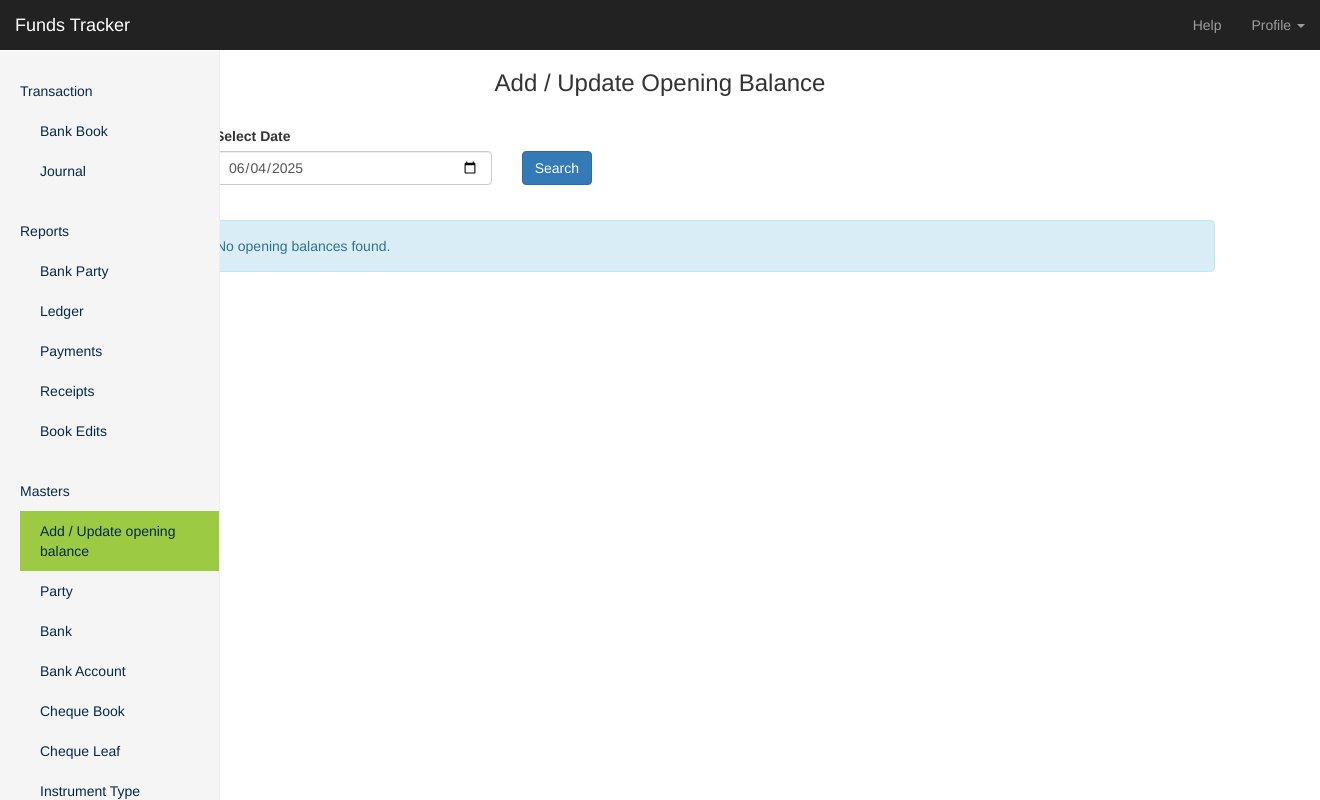
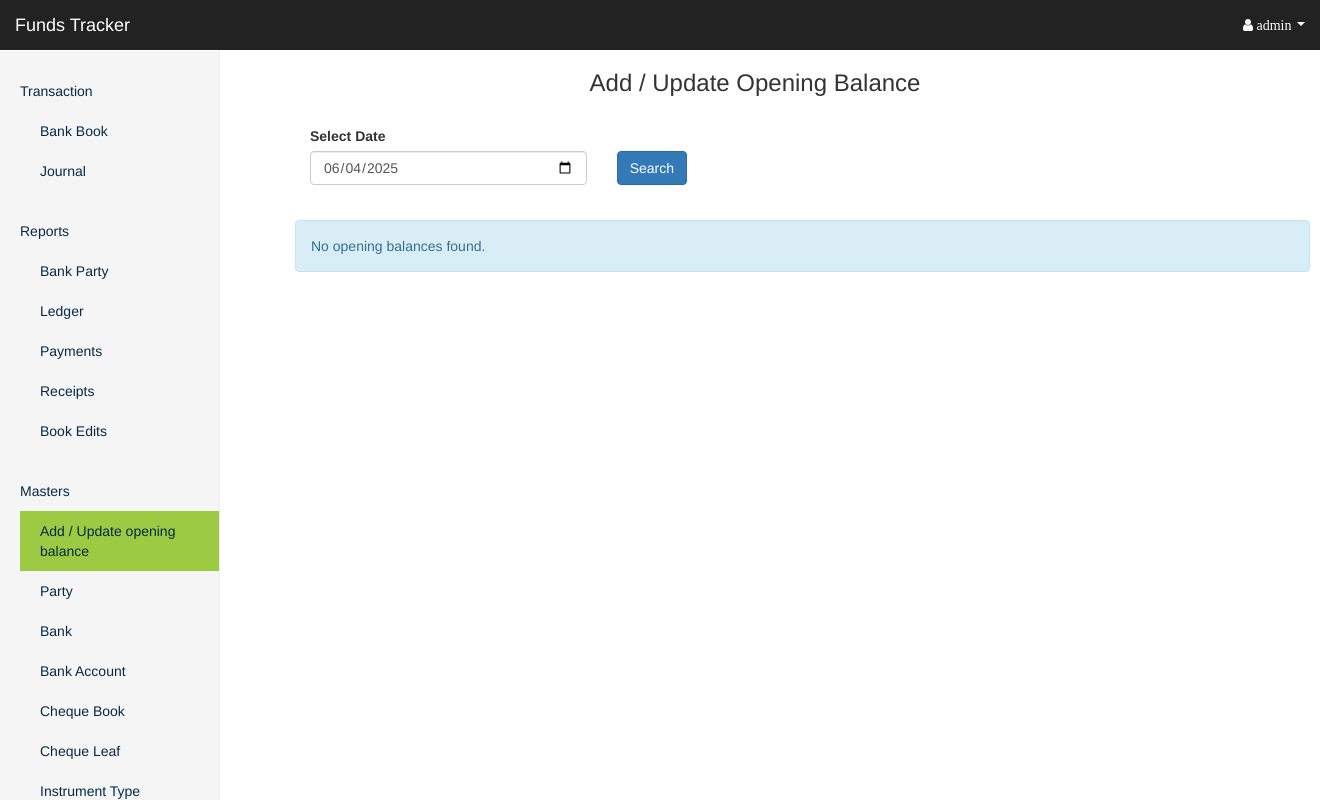
Before and after one commit to UCDS/funds_tracker, a CodeIgniter app: page /database/report/add_upd_opening_balance in a window 1320 px wide. Run offline with CodeIgniter, Linux system fonts and the light colour scheme; a user stored in the database is signed in; data comes from the database, SQL or seed files in the repository; data that the repository does not hold is empty; some libraries are stand-ins or nearby versions.

Commit message:
Bug fixes and enhancements

```diff
--- a/application/models/Party_model.php
+++ b/application/models/Party_model.php
@@ -31,6 +31,9 @@ class Party_model extends CI_Model {
         }
         if(key_exists('email', $post)){
             $this->party_information['email'] = $post['email'];
+        }
+        if(key_exists('pan', $post)){
+            $this->party_information['pan'] = $post['pan'];
         }
         if(key_exists('alt_phone', $post)){
             $this->party_information['alt_phone'] = $post['alt_phone'];
@@ -118,7 +121,7 @@ class Party_model extends CI_Model {
 
         $this->db->select('*')
             ->from('party')
-			->order_by("party_name", "asc");
+			->order_by("party_id", "asc");
      //       ->where($this->party_information)
 //            ->limit("$this->return_size");
         $query = $this->db->get();
--- a/application/views/nav_bars/header.php
+++ b/application/views/nav_bars/header.php
@@ -70,13 +70,14 @@
 				<ul class="nav navbar-nav navbar-right">
 					<!--<li><a href="#">Dashboard</a></li>
 					<li><a href="#">Settings</a></li>
-					<li><a href="#">Profile</a></li>-->
-					<li><a href="#">Help</a></li>
+					<li><a href="#">Profile</a></li>
+					<li><a href="#">Help</a></li>-->
 					<?php
 						if($this->session->logged_in == 'YES'){
+							$session_data = $this->session->userdata();
 					?>
 						<li id="LefNaveLogOut" class="dropdown">
-							<a class="dropdown-toggle" data-toggle="dropdown" href="#">Profile
+							<a class="fa fa-user dropdown-toggle" style="color:white;" data-toggle="dropdown" href="#"> <?php echo $session_data['user_name']; ?>
 							<span class="caret"></span></a>
 							<ul class="dropdown-menu">
 								<li id="LefNaveLogOut"><a href="<?php echo base_url(); ?>profile/changepassword">Change Password</a></li>
--- a/application/views/nav_bars/left_nav.php
+++ b/application/views/nav_bars/left_nav.php
@@ -16,6 +16,7 @@
 	  </li>
 	</ul>
 
+	<?php if($this->session->logged_in == 'YES'){ ?>
     <ul class="nav nav-sidebar">
 		<li ><a>Reports</a>
 			<ul class="nav nav-sidebar" style="margin-left: 20px;">
@@ -32,28 +33,23 @@
     <ul class="nav nav-sidebar">
 		<li ><a>Masters</a>
 			<ul class="nav nav-sidebar" style="margin-left: 20px;">
-				<?php if($this->session->logged_in == 'YES'){ ?>
 				<li <?php if (preg_match("^report/add_upd_opening_balance$^", current_url()) || preg_match("^report/update_opening_balances$^", current_url()))
 					echo 'class="active"'; ?>><a href="<?php echo base_url(); ?>report/add_upd_opening_balance">Add / Update opening balance</a></li>
 				<li id="LefNaveParty"><a href="<?php echo base_url(); ?>party">Party</a></li>
 				<li id="LefNaveBank"><a href="<?php echo base_url(); ?>bank">Bank</a></li>
-				<?php } ?>
 				<li id="LefNaveBankAct"><a href="<?php echo base_url(); ?>bank_account">Bank Account</a></li>
-				<?php if($this->session->logged_in == 'YES'){ ?>
 				<li id="LefNaveChequeBook"><a href="<?php echo base_url(); ?>cheque_book">Cheque Book</a></li>
 				<li id="LefNaveChequeLeaf"><a href="<?php echo base_url(); ?>cheque_leaf">Cheque Leaf</a></li>
 				<li id="LefNaveInstrumentType"><a href="<?php echo base_url(); ?>instrument_type">Instrument Type</a></li>
-
 				<li id=""><a>Ledger Account</a></li>
 				<li id=""><a>Sub Account</a></li>
 				<li id=""><a>Item</a></li>
-
 				<li id="LefNaveProject"><a href="<?php echo base_url(); ?>project">Project </a></li>
 				<li id="LefNaveVoucers"><a>Update Vouchers </a></li>
-				<?php } ?>
 			</ul>
 	  	</li>
     </ul>
+	<?php } ?>
 	<!--
     <ul class="nav nav-sidebar">
       <li id="LefNaveLogOut"><a href="<?php echo base_url(); ?>welcome/logout">Logout</a></li>
--- a/application/views/pages/party_pages/add_update_opening_bal.php
+++ b/application/views/pages/party_pages/add_update_opening_bal.php
@@ -11,7 +11,7 @@
 
 </style>
 <div class="container">
-	<div class="col-sm-9 col-sm-offset-3 col-md-10 col-md-offset-1 ">
+	<div class="col-sm-9 col-sm-offset-3 col-md-10 col-md-offset-2 ">
 			<h3 style="text-align:center;">Add / Update Opening Balance</h3><br/>
 		<div class="col-lg-12">
 			<?php echo form_open("report/add_upd_opening_balance",array('role'=>'form','class'=>'row form-custom','id'=>'')); ?>
@@ -41,7 +41,7 @@
 <?php endif; ?>
 
 <div class="container">
-    <div class="col-sm-9 col-sm-offset-3 col-md-11 col-md-offset-1 ">
+    <div class="col-sm-9 col-sm-offset-3 col-md-11 col-md-offset-2 ">
         <?php if (!empty($ledger_opening_balances)) : ?>
             <form method="post" action="<?= base_url('report/update_opening_balances') ?>">
 				<input type="hidden" name="date" id="hidden-date">
--- a/application/views/pages/reports/bank_book_edit_report.php
+++ b/application/views/pages/reports/bank_book_edit_report.php
@@ -32,7 +32,7 @@
 <?php
 $session_data = $this->session->userdata();
 ?>
-<div class="container-fluid">
+<div class="container-fluid" style="overflow-x:hidden;">
 		<div class="col-sm-9 col-sm-offset-3 col-md-10 col-md-offset-2 ">
 			<h3 style="text-align:center;">Book Edits</h3>
 			<div class="col-lg-12">
@@ -51,7 +51,7 @@ $session_data = $this->session->userdata();
 			</form>
 		</div>
 		</div><br/>
-		<div class="container text-left" style="margin-top: 20px;">
+		<div class="container ol-sm-9 col-sm-offset-3 col-md-10 col-md-offset-2 text-left" style="margin-top: 20px;">
 		<?php
     		$from_date = $this->session->userdata('from_date');
     		$to_date = $this->session->userdata('to_date');
```
Also changed, not shown: application/views/pages/party_pages/party.php (+7 -0 lines). Lines whose indentation alone changed are shown as unchanged.
